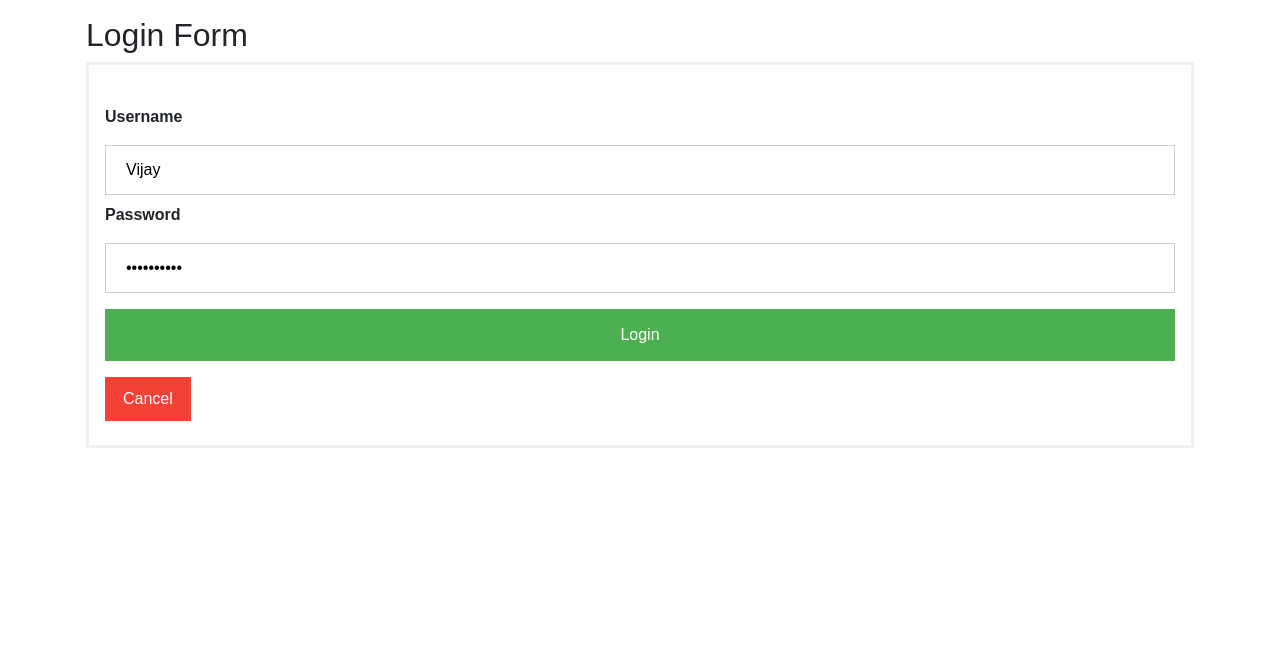
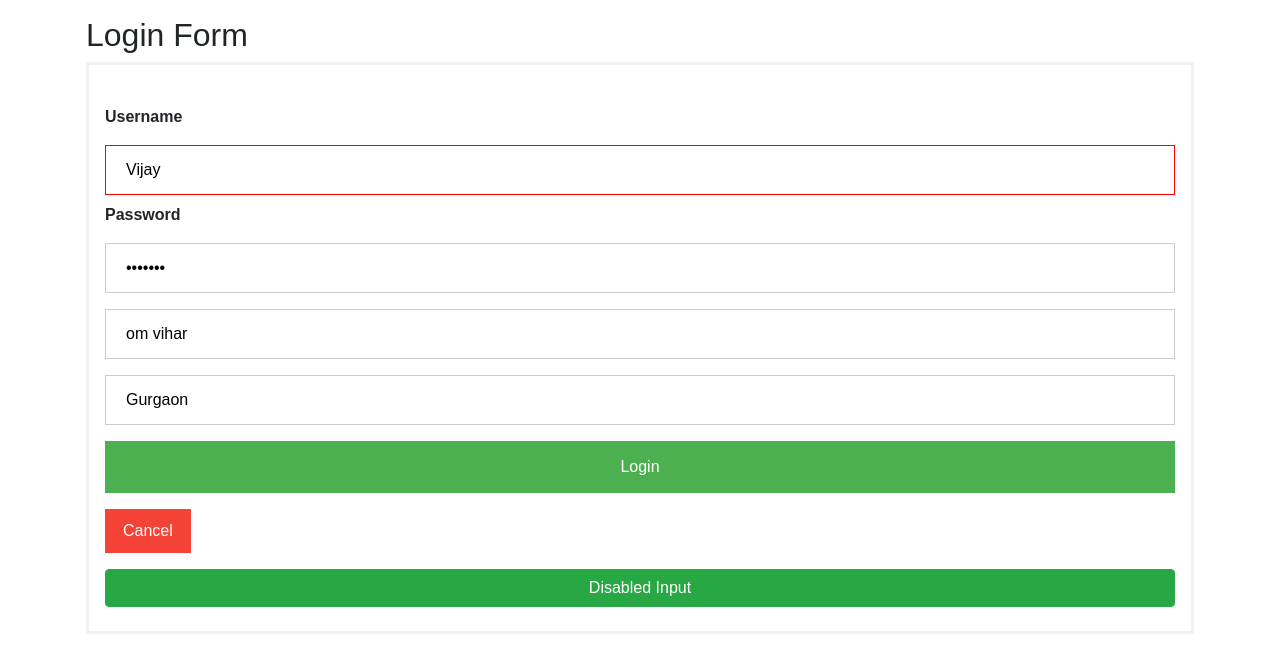
Before and after one commit to VijayThapak/asija, an Angular app: page / in a window 1280 px wide. Shown: the top 672 px of the page. Built offline with nearby package versions, Linux system fonts and the light colour scheme.

Commit message:
Reactive Form Example.

```diff
--- a/src/app/14May/reactive-form/reactive-form.component.html
+++ b/src/app/14May/reactive-form/reactive-form.component.html
@@ -1,18 +1,24 @@
 <h2>Login Form</h2>
 
-<form [formGroup]="myForm">
+<form [formGroup]="loginForm">
   <div class="imgcontainer">
   </div>
 
   <div class="container">
     <label for="uname"><b>Username</b></label>
-    <input type="text" formControlName="uname" placeholder="Enter Username" name="uname">
+    <input type="text" formControlName="userName" class="ng-invalid" placeholder="Enter Username" name="uname">
 
     <label for="psw"><b>Password</b></label>
     <!-- [ngModelOptions]="{standalone: true}" -->
-    <input type="password" formControlName="password" placeholder="Enter Password" name="pwd">
+    <input type="password" formControlName="pwd" placeholder="Enter Password" name="pwd">
 
-    <button type="submit" (click)="submitForm()">Login</button>
-    <button type="button" class="cancelbtn" (click)="myForm.reset()">Cancel</button>
+    <div formGroupName="address">
+      <input type="text" formControlName="area" placeholder="Area">
+      <input type="text" formControlName="city" placeholder="City">
+    </div>
+
+    <button type="submit" [disabled]="loginForm.invalid" (click)="submitForm()">Login</button>
+    <button type="button" class="cancelbtn" (click)="resetForm()">Cancel</button>
+    <button type="button" class="btn btn-success" (click)="disableInput()">Disabled Input</button>
   </div>
 </form>
--- a/src/app/14May/reactive-form/reactive-form.component.ts
+++ b/src/app/14May/reactive-form/reactive-form.component.ts
@@ -1,5 +1,5 @@
 import { Component, OnInit } from '@angular/core';
-import { FormBuilder, FormGroup } from '@angular/forms';
+import { FormBuilder, FormGroup, Validators, FormControl } from '@angular/forms';
 
 @Component({
   selector: 'cafu-reactive-form',
@@ -7,24 +7,62 @@ import { FormBuilder, FormGroup } from '@angular/forms';
   styles: []
 })
 export class ReactiveFormComponent implements OnInit {
-  myForm: FormGroup;
+  loginForm: FormGroup;
   constructor(private fb: FormBuilder) { }
 
   ngOnInit() {
-    this.initializeForm();
+    // this.initializeForm();
+    this.formGroupType();
   }
 
   initializeForm() {
-    this.myForm = this.fb.group(
-      {
-        uname: ["Vijay"] ,
-        password: ["lksdjfklds"]
-      }
-    );
+    this.loginForm = this.fb.group({
+      userName: [{value: 'Vijay', disabled: false}, [Validators.required]],
+      pwd: ['12345y', [Validators.required, Validators.minLength(5)]],
+      address: this.fb.group({
+        area: [],
+        city: []
+      })
+    });
+  }
+
+  formGroupType() {
+    this.loginForm = new FormGroup({
+      userName: new FormControl("Vijay", [Validators.required]),
+      pwd: new FormControl('345678i', [Validators.minLength(5)]),
+      address: new FormGroup({
+        area: new FormControl('om vihar'),
+        city: new FormControl('Gurgaon')
+      })
+    });
+
+  }
+
+  disableInput(){
+    if(this.loginForm.get('userName').disabled){
+      this.loginForm.get('userName').enable();
+    } else{
+      this.loginForm.get('userName').disable();
+    }
+  }
+
+  resetForm(){
+    //this.loginForm.reset();
+
+    // this.loginForm.setValue({
+    //   userName: "thapak",
+    //   pwd: '2345tyu'
+    // });
+
+    this.loginForm.patchValue({
+      userName: "thapak",
+    });
   }
 
   submitForm(){
-    console.log(this.myForm);
+    // console.log(this.myForm);
+    console.log(this.loginForm.value);
+    console.log(this.loginForm.getRawValue());
   }
 
 }
--- a/src/styles.css
+++ b/src/styles.css
@@ -67,3 +67,7 @@ span.psw {
      width: 100%;
   }
 }
+
+.ng-invalid {
+  border: 1px solid red !important;
+}
```
